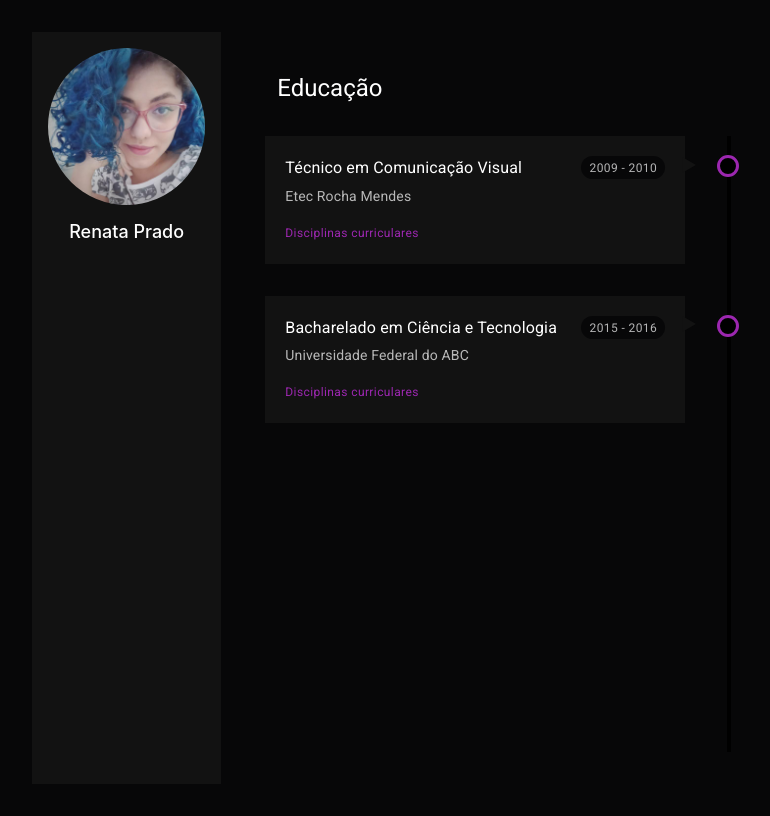
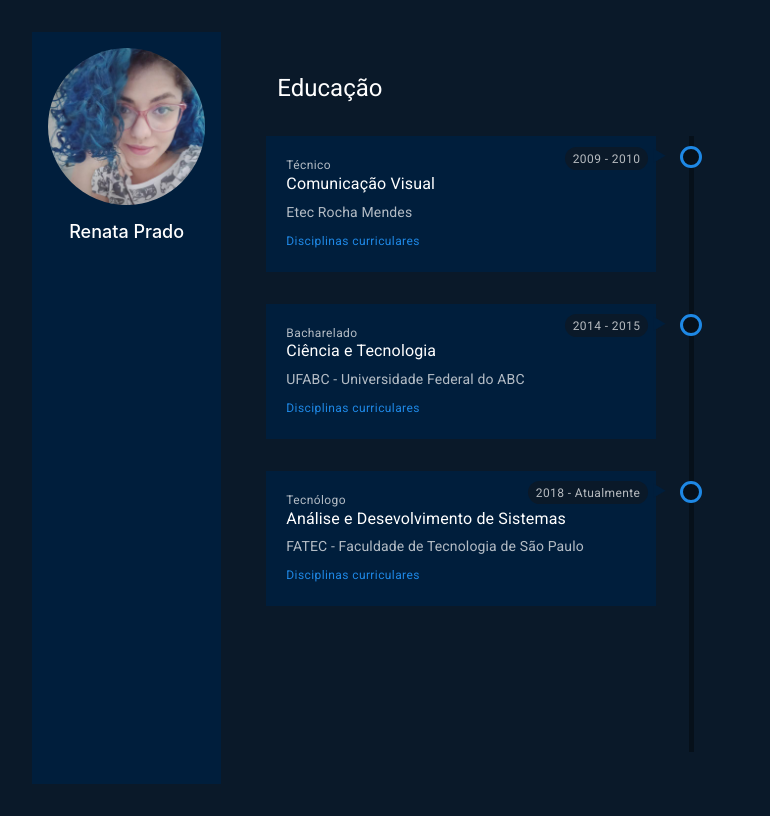
Before and after one commit to renataprado/resume, a React (Create React App) app: page / in a window 1280 px wide. Shown: the whole page, without its empty margins (0-770 px from the left). Built offline with nearby package versions, Linux system fonts and the light colour scheme.

Commit message:
themes colors

```diff
--- a/src/components/Timeline.js
+++ b/src/components/Timeline.js
@@ -13,26 +13,30 @@ function Timeline(){
       <Typography variant="h5" gutterBottom sx={{color: 'text.primary', p: 3}}>
         Educação
       </Typography>
-      <Box sx={{display: 'flex', height: '90%'}}>
-        <Box  sx={{position: 'relative', left: 12}}>
-          {papers('Técnico em Comunicação Visual', 'Etec Rocha Mendes', '2009 - 2010')}
-          {papers('Bacharelado em Ciência e Tecnologia', 'Universidade Federal do ABC', '2015 - 2016')}
+      <Box sx={{display: 'flex', height: '90%', justifyContent: 'flex-start'}}>
+        <Box  sx={{position: 'relative', left: 13}}>
+          {educationItems.map((item) =>
+            <EducationItem key={item.id} value={item}/>
+          )}
         </Box>
-        <div style={{ width: 4, height: '95%', backgroundColor: 'black'}}/>
+        <Box sx={{width: 5, height: '95%', bgcolor: 'background.contrast'}}/>
       </Box>
     </Box>
   )
 }
 
-const papers = (title, subtitle, p) => {
-  const paper = (
+const EducationItem = (props) => {
+  return (
     <div style={{display: 'flex'}}>
       <Box sx={styles.paper}>
-        <Box sx={styles.period}>
-          <Typography variant="caption" sx={{color: 'text.secondary', mt:2}}> {p}</Typography>
-        </Box>
-        <Typography variant="body1" gutterBottom sx={{color: 'text.primary'}}>{title}</Typography>
-        <Typography variant="body2"  sx={{color: 'text.secondary', marginBottom: 2}}>{subtitle}</Typography>
+        <div style={{display: 'flex', justifyContent: 'space-between', alignItems: 'center'}}>
+          <Typography variant="caption"  sx={{color: 'text.secondary', mb: -0.5}}>{props.value.type}</Typography>
+          <Box sx={styles.period}>
+            <Typography variant="caption" sx={{color: 'text.secondary'}}> {props.value.period}</Typography>
+          </Box>
+        </div>
+        <Typography variant="body1" gutterBottom sx={{color: 'text.primary'}}>{props.value.name}</Typography>
+        <Typography variant="body2"  sx={{color: 'text.secondary', mb: 1}}>{props.value.institution}</Typography>
         <Link
           component="button"
           variant="caption"
@@ -49,48 +53,72 @@ const papers = (title, subtitle, p) => {
         <Box sx={styles.circle}/>
       </Box>
     </div>
-  )
-  return (paper);
+  );
 }
 
 const styles = {
   paper: {
-    backgroundColor: 'background.paper',
-    width: 380,
-    padding: 2.5,
-    marginBottom: 4
+    bgcolor: 'background.paper',
+    minWidth: 350,
+    p: 2.5,
+    mb: 4
   },
   period:{
-    float: 'right',
     borderRadius: 20,
-    width: 84,
+    mt: -1.5,
+    mr: -1.5,
+    pr: 1,
+    pl: 1,
     textAlign: 'center',
     bgcolor: 'background.default'
   },
   circles:{
-    width: 62,
+    width: 54,
     display: 'flex',
     justifyContent: 'space-between',
     alignItems: 'center',
-    height: 60,
-    marginLeft: -1
+    height: 42,
+    ml: -1
   },
   arrow: {
-    fontSize: 28,
+    fontSize: 26,
     color: 'background.paper',
   },
   circle: {
-    bgcolor: 'black',
+    bgcolor: 'background.contrast',
     width: 16,
     height: 16,
     borderRadius: 20,
     border: 3,
     borderColor: 'primary.main',
-  },
-  centerx: {
-    width: 4,
-    height: '95%',
-    backgroundColor: 'black'
   }
 }
+
+const educationItems = [
+  {
+    id: 1,
+    type: 'Técnico',
+    name: 'Comunicação Visual',
+    institution: 'Etec Rocha Mendes',
+    period:  '2009 - 2010',
+    obs: ''
+  },
+  {
+    id: 2,
+    type: 'Bacharelado',
+    name: 'Ciência e Tecnologia',
+    institution: 'UFABC - Universidade Federal do ABC',
+    period:  '2014 - 2015',
+    obs: ''
+  },
+  {
+    id: 3,
+    type: 'Tecnólogo',
+    name: 'Análise e Desevolvimento de Sistemas',
+    institution: 'FATEC - Faculdade de Tecnologia de São Paulo',
+    period:  '2018 - Atualmente',
+    obs: ''
+  }
+]
+
 export default Timeline;
--- a/src/themes.js
+++ b/src/themes.js
@@ -1,36 +1,55 @@
 
 import { createTheme } from '@mui/material/styles';
-import { green, purple } from '@mui/material/colors';
+import { green, purple, blue, grey, pink, indigo} from '@mui/material/colors';
 
 export const darkTheme = createTheme({
     palette: {
       mode: 'dark',
       primary: {
-        main: purple[500],
+        main: blue[600],
       },
       secondary: {
         main: green[500],
       },
       background: {
-        default: '#070708'
-      },
-      teste: {
-        red: 'red'
+        default: '#0a1929',
+        paper: '#001e3c',
+        contrast: '#06101a'
       }
     },
+    //'#040d17'
   });
 
 export const lightTheme = createTheme({
     palette: {
       mode: 'light',
       primary: {
-        main: purple[500],
+        main: purple[400],
       },
       secondary: {
         main: green[500],
       },
       background: {
-        default: '#ebebeb'
-      },
+        default: '#fef0ff',
+        paper: pink[50],
+        contrast: pink[100]
+      }
     },
   });
+
+  // export const lightTheme = createTheme({
+  //   palette: {
+  //     mode: 'light',
+  //     primary: {
+  //       main: purple[400],
+  //     },
+  //     secondary: {
+  //       main: green[500],
+  //     },
+  //     background: {
+  //       default: '#fef0ff',
+  //       paper: pink[50]
+  //     },
+  //     line:  pink[100]
+  //   },
+  // });
```
